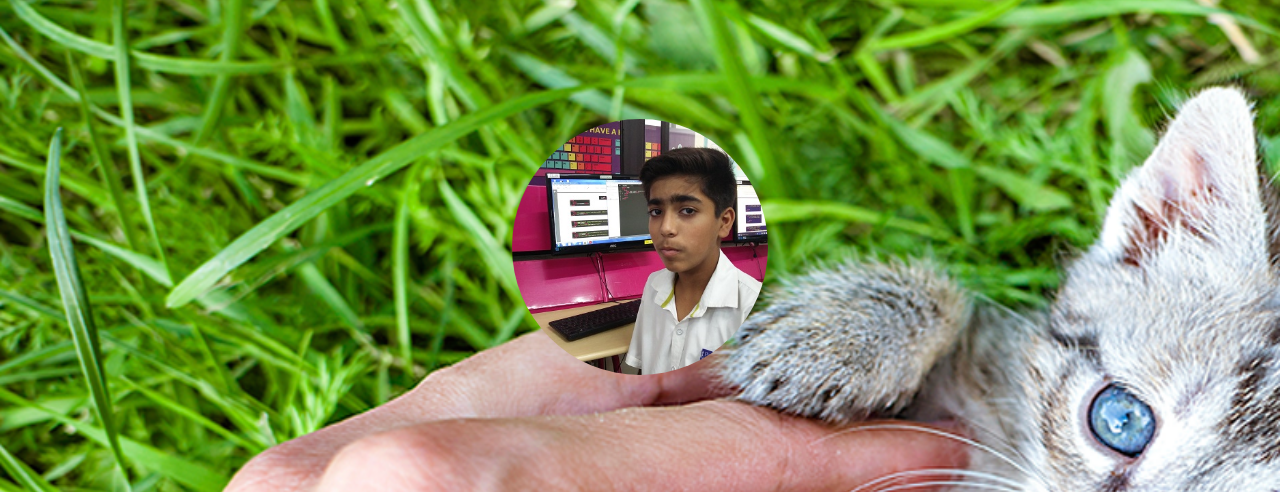
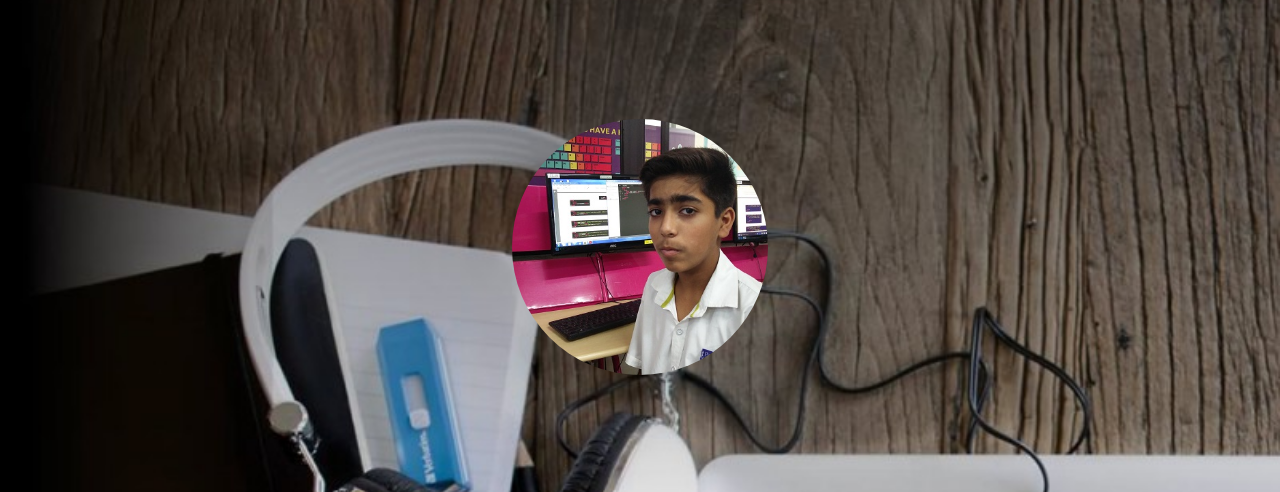
Before and after one commit to Parevartan-kunal/htmlassignment, a plain HTML site: page index.html in a window 1280 px wide. Shown: the part 73-565 px from the top of the page. Drawn offline with Linux system fonts and the light colour scheme.

Commit message:
new1 changes

```diff
--- a/css/style.css
+++ b/css/style.css
@@ -62,7 +62,7 @@ li a {
 }
 
 .hero {
-	background: url("../images/bg1.png");
+	background: url("../images/bg1.jpg");
 	position: relative;
 	min-height: 450px;
 	height: 100vh;
```
Also changed, not shown: images/bg1.jpg (added), images/bg1.png (deleted).
